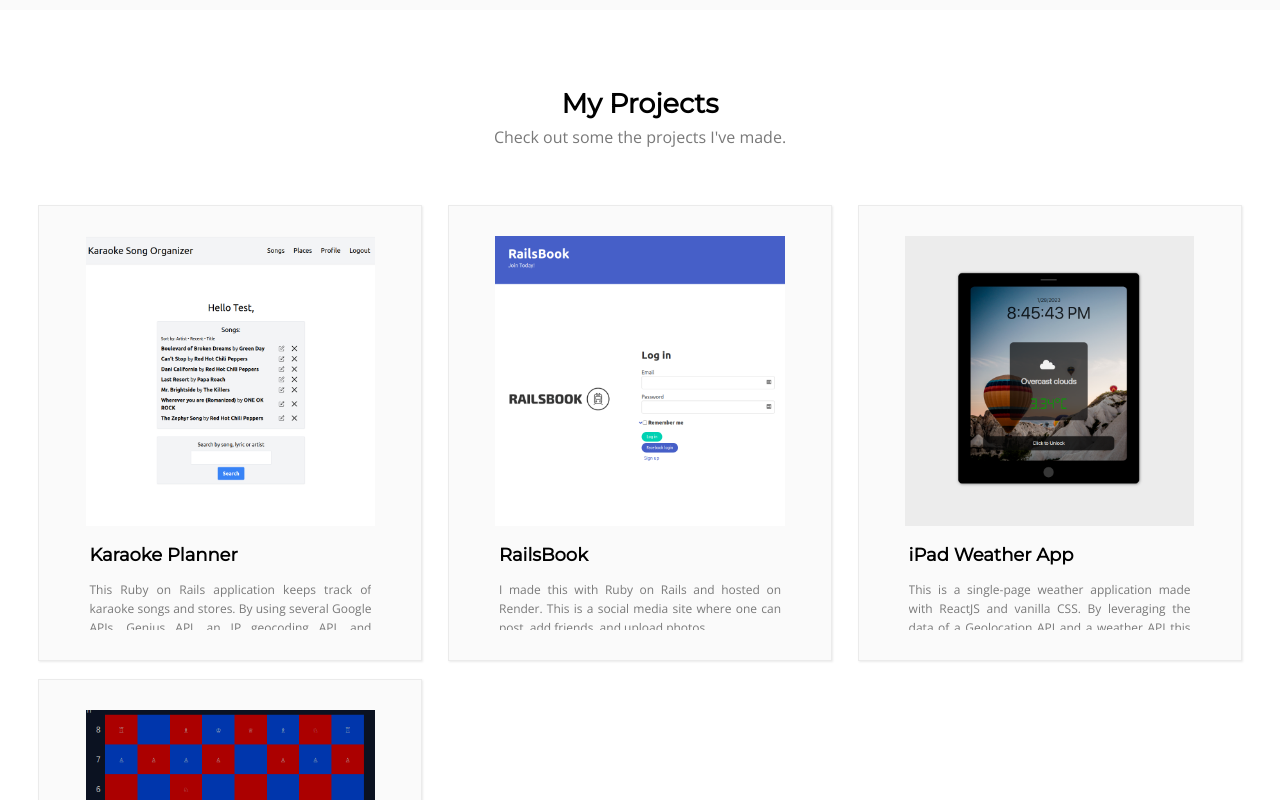
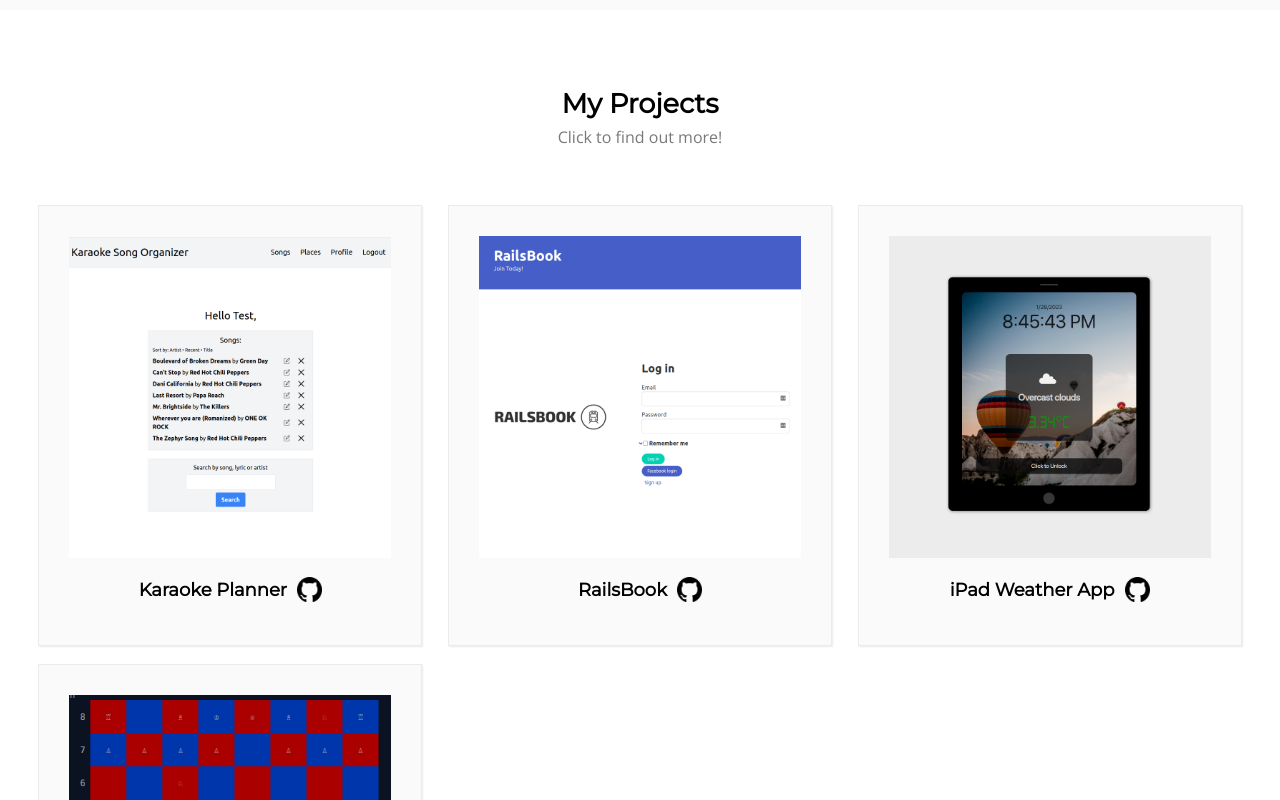
Before and after one commit to justinkim2015/portfolio-v3, a React (Create React App) app: page / in a window 1280 px wide. Shown: the part 2300-3100 px from the top of the page. Built offline with nearby package versions, Linux system fonts and the light colour scheme.

Commit message:
Update projects section

```diff
--- a/src/projects/Project.js
+++ b/src/projects/Project.js
@@ -1,5 +1,5 @@
 import "./projects.css";
-
+import github from '../logos/github.png'
 const Project = ({ image, alt, title, live, git, desc, identity }) => {
   const toggle = () => {
     let overlayBox = document.querySelector(`#${identity}-box`);
@@ -10,25 +10,11 @@ const Project = ({ image, alt, title, live, git, desc, identity }) => {
 
   return (
     <div className="project-container">
-      {/* <div className={`project-desktop-image  ${identity}`}>
-        <a href={live} className='project-link'>
-          <div className="overlay" onMouseEnter={toggle} onMouseLeave={toggle}>
-
-            <div className='overlay-box hidden' id={`${identity}-box`}>
-              <h1 className='overlay-project-title'>{title}</h1>
-              <a href={git} className="devicon-github-original"></a>
-            </div>
-
-            <p className="overlay-text hidden" id={`${identity}-text`}>{desc}</p>
-          </div>
-        </a>
-      </div> */}
-
-      <div className='project proj-mobile'>
-        <img src={image} alt={alt} className='project-image'></img>
+      <div className='project'>
+        <a href={live}><img src={image} alt={alt} className='project-image'></img></a>
         <div className="project-text">
           <h3 className='project-name'>{title}</h3>
-          <p className='project-desc'>{desc}</p>
+          <a href={git}><img src={github} className='project-icon'></img></a>
         </div>
       </div>
     </div>
@@ -36,23 +22,3 @@ const Project = ({ image, alt, title, live, git, desc, identity }) => {
 };
 
 export default Project;
-
-
-
-
-{/* <div className="mobile tablet">
-<img src={image} alt={alt} className="project-image"></img>
-<div className="project-body flex">
-  <div className="project-card-heading">
-    <h3 className="project-title">{title}</h3>
-    <div className="icon-container">
-      <a href={live}>Live</a>
-      <a
-        href={git}
-        className="devicon-github-original colored icon-small"
-      ></a>
-    </div>
-  </div>
-  <div className="project-description">{desc}</div>
-</div>
-</div> */}
--- a/src/projects/Projects.js
+++ b/src/projects/Projects.js
@@ -27,7 +27,7 @@ const Projects = () => {
     <section id='projects'>
       <div className="projects-header">
         <h2 className='projects-title'>My Projects</h2>
-        <h6 className='projects-subtitle'>Check out some the projects I've made.</h6>
+        <h6 className='projects-subtitle'>Click to find out more!</h6>
         <div className='underbar'></div>
       </div>
 
@@ -85,7 +85,6 @@ const Projects = () => {
           identity='Chess'
         />
       </motion.div>
-
     </section>
   )
 }
--- a/src/projects/projects.css
+++ b/src/projects/projects.css
@@ -3,6 +3,18 @@
   align-items: center;
   justify-content: center;
   flex-direction: column;
+}
+
+.project-icon {
+  margin-top: 5px;
+  max-width: 25px;
+  max-height: 25px;
+  opacity: 100%;
+  transition: all 0.2s ease-in-out;
+}
+
+.project-icon:hover {
+  opacity: 60%;
 }
 
 .projects-header {
@@ -20,7 +32,7 @@
 }
 
 .projects-subtitle {
-  font-family: 'open sans';
+  font-family: "open sans";
   color: #797979;
 }
 
@@ -37,6 +49,10 @@
 }
 
 .project-text {
+  display: flex;
+  justify-content: center;
+  align-items: center;
+  gap: 10px;
   padding: 0 20px;
 }
 
@@ -49,19 +65,24 @@
 
 .project-desc {
   font-size: 12px;
-  font-family: 'open sans';
+  font-family: "open sans";
   color: #797979;
   line-height: 1.6;
   text-align: justify;
 }
 
 .project-image {
-  max-width: 90%;
+  max-width: 100%;
+  opacity: 100%;
+  transition: all 0.2s ease-in-out;
+}
+
+.project-image:hover {
+  opacity: 60%;
 }
 
 /* Tablet */
 @media (min-width: 480px) {
-
 }
 
 /* Laptop */
```
Also changed, not shown: src/logos/github.png (renamed from src/logos/logos/github.png), src/logos/linkedin.png (renamed from src/logos/logos/linkedin.png).
